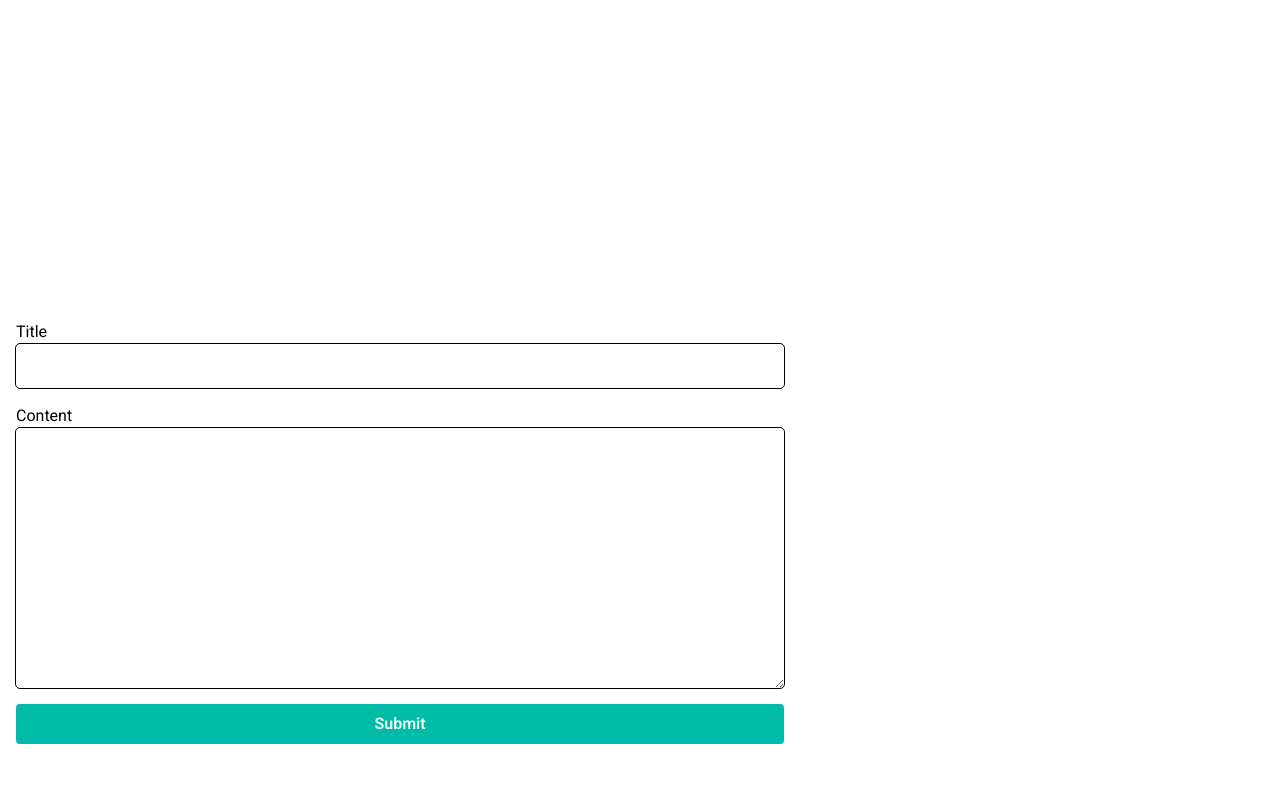
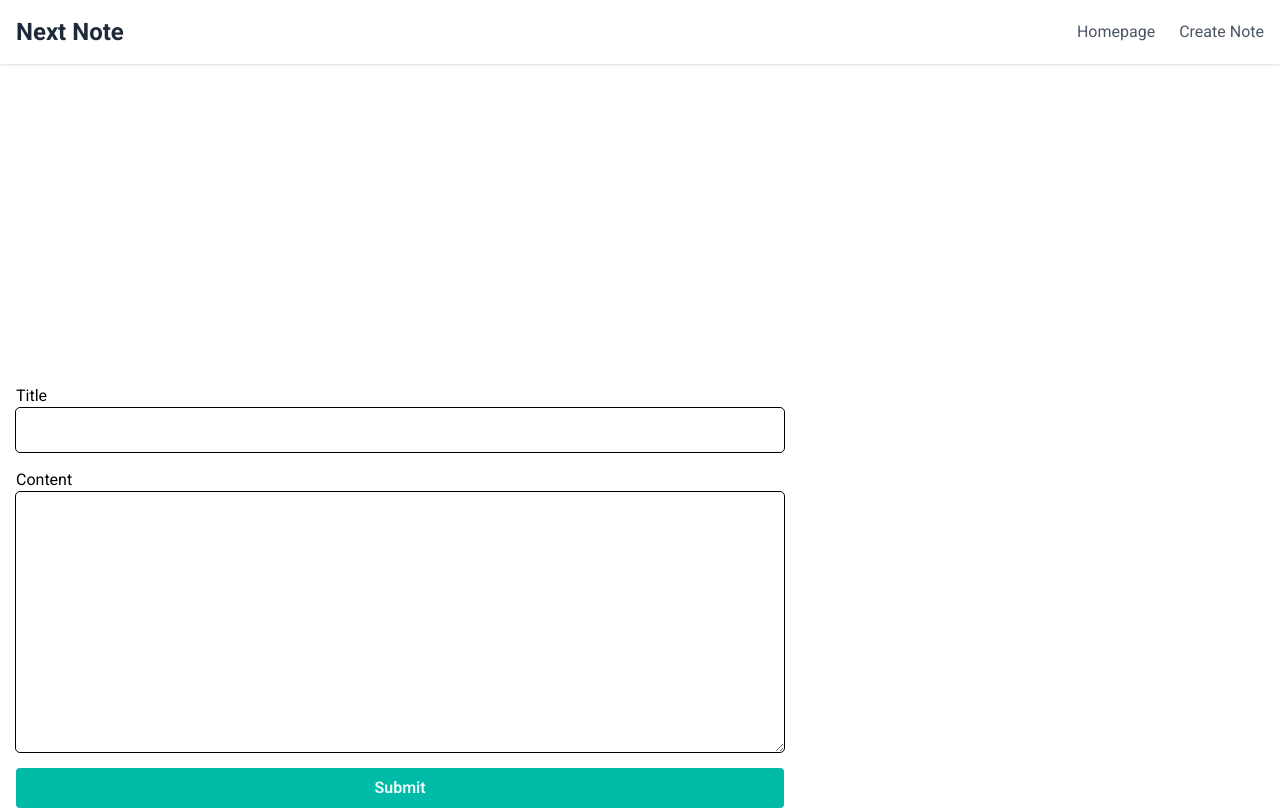
Before and after one commit to jarfiz/nextjs-crud, a Next.js app: page /notes/edit/1 in a window 1280 px wide. Built offline with nearby package versions, Linux system fonts and the light colour scheme; no server answers.

Commit message:
feat: add Navbar component for navigation and integrate it into the layout

```diff
--- a/src/app/layout.tsx
+++ b/src/app/layout.tsx
@@ -2,6 +2,7 @@ import type { Metadata } from "next";
 import { Roboto } from "next/font/google";
 import "./globals.css";
 import { Toaster } from "sonner";
+import Navbar from "@/components/navbar";
 const roboto = Roboto({
   subsets: ["latin"],
 });
@@ -19,6 +20,7 @@ export default function RootLayout({
   return (
     <html lang="en">
       <body className={`${roboto.className} antialiased`}>
+        <Navbar />
         {children}
         <Toaster position="top-center" />
       </body>
--- /dev/null
+++ b/src/components/navbar.tsx
@@ -0,0 +1,32 @@
+import Link from "next/link";
+
+const navLinks = [
+  {
+    href: "/",
+    label: "Homepage",
+  },
+  {
+    href: "/notes/new",
+    label: "Create Note",
+  },
+];
+
+export default function Navbar() {
+  return (
+    <header className="shadow-sm bg-white">
+      <nav className="max-w-7xl mx-auto px-4 h-16 flex items-center justify-between">
+        <Link href="/" className="text-gray-800 text-2xl font-bold">
+          Next Note
+        </Link>
+
+        <ul className="flex items-center space-x-6 text-gray-600">
+          {navLinks.map((link, i) => (
+            <li key={i}>
+              <Link href={link.href}>{link.label}</Link>
+            </li>
+          ))}
+        </ul>
+      </nav>
+    </header>
+  );
+}
```
